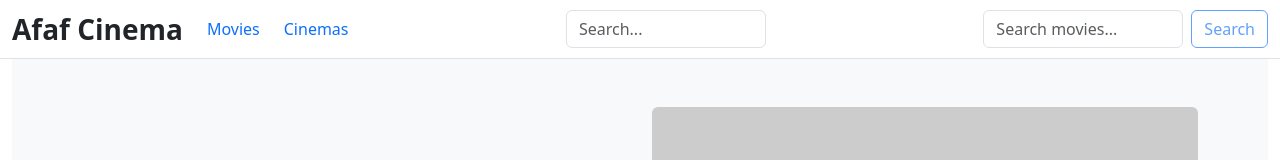
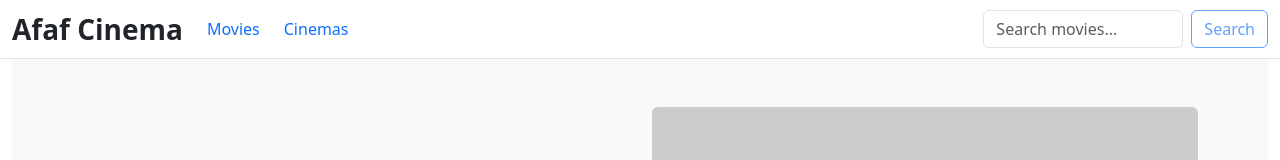
Before and after one commit to 3afaf-ahadad/Afaf_Cinema-Movie_Booking, a React (Vite) app: page / in a window 1280 px wide. Shown: the top 160 px of the page. Built offline with nearby package versions, Linux system fonts and the light colour scheme.

Commit message:
Fixing a bug

```diff
--- a/src/components/common/Header.jsx
+++ b/src/components/common/Header.jsx
@@ -35,15 +35,6 @@ function Header() {
             </div>
           </nav>
 
-          <div className="ms-auto d-flex align-items-center gap-2">
-            <input
-              type="text"
-              placeholder="Search..."
-              className="form-control"
-              style={{ width: "200px" }}
-            />
-          </div>
-
           {!isMoviesPage && (
             <div className="ms-auto d-flex align-items-center gap-2">
               <form onSubmit={handleSearch} className="d-flex">
--- a/src/pages/Movies.jsx
+++ b/src/pages/Movies.jsx
@@ -1,12 +1,23 @@
 import { useState, useMemo } from "react";
 import { Link } from "react-router-dom";
 import { movies } from "../data/movies";
+import { useEffect } from "react";
 import MovieCard from "../components/common/MovieCard";
 
 function Movies() {
   const [searchTerm, setSearchTerm] = useState("");
   const [selectedGenre, setSelectedGenre] = useState("all");
   const [selectedStatus, setSelectedStatus] = useState("all");
+
+  useEffect(() => {
+    const urlParams = new URLSearchParams(window.location.search);
+    const searchParam = urlParams.get("search");
+    if (searchParam) {
+      setSearchTerm(searchParam);
+      // Clear the URL parameter
+      window.history.replaceState({}, "", "/movies");
+    }
+  }, []);
 
   const allGenres = useMemo(() => {
     const genres = new Set();
```
